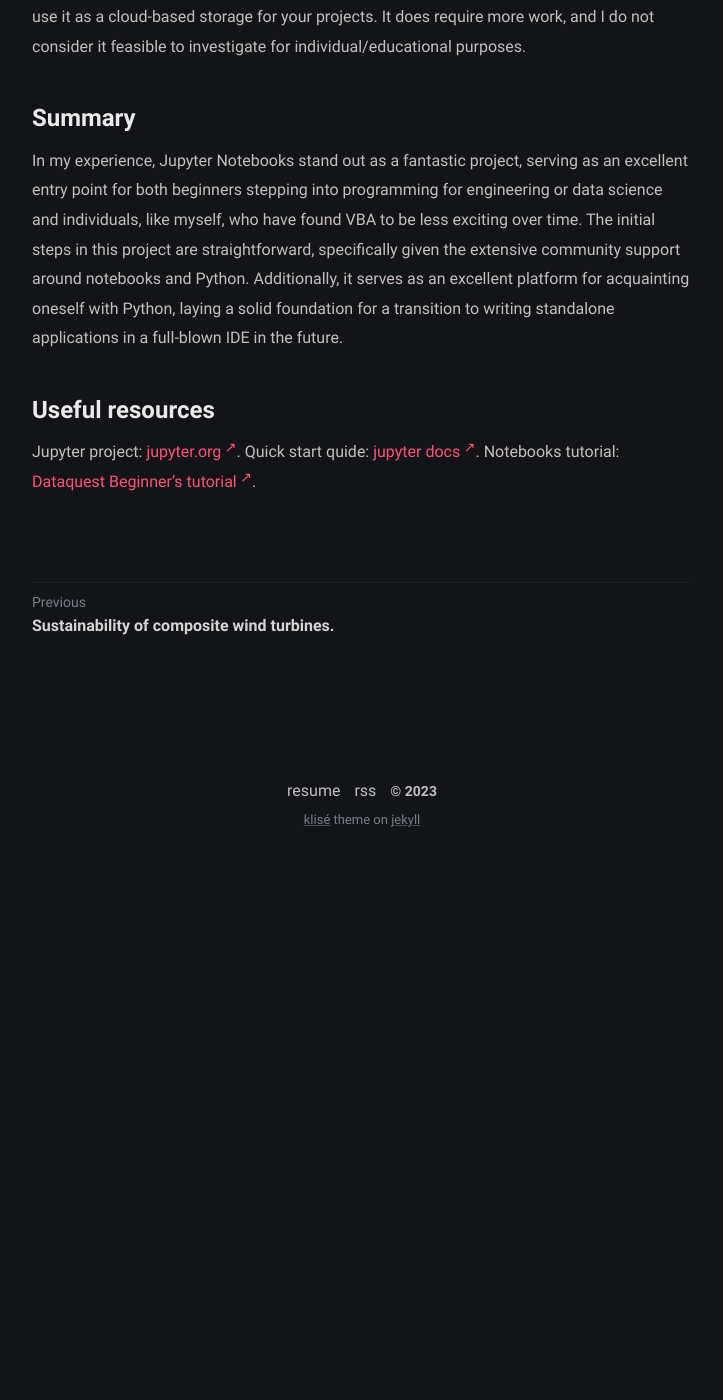
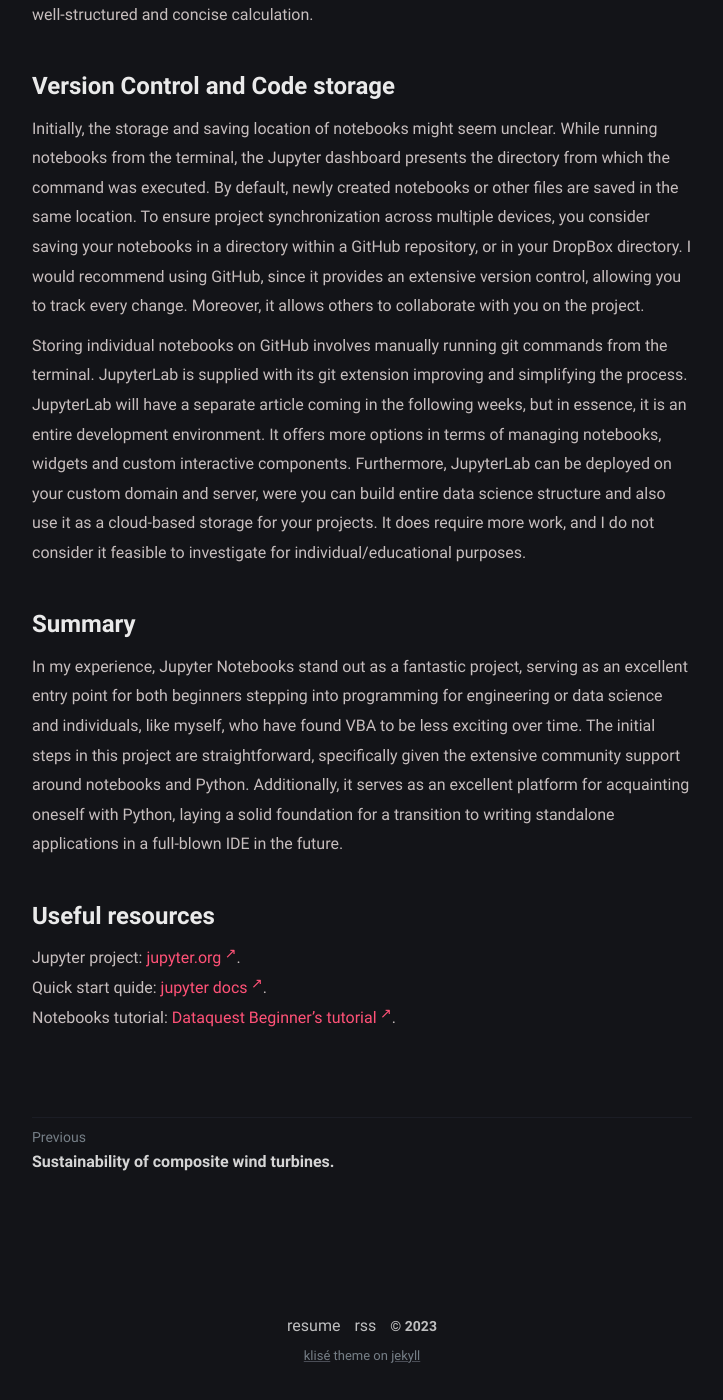
Before and after one commit to furmanp/my-personal-website, a Jekyll site: the page built from _posts/2023-12-16-jupyter-notebooks/2023-12-16-jupyter-notebooks.md, in a window 1280 px wide and 1400 px high, scrolled down 3371 px. Shown: the whole window, without its empty margins (278-1001 px from the left). Built offline with Jekyll 4.4.1, drawn with Linux system fonts in a browser that asks for light colours; before the commit the page ends 4235 px from its top, so only the background shows below that.

Commit message:
article editing

```diff
--- a/_posts/2023-12-16-jupyter-notebooks/2023-12-16-jupyter-notebooks.md
+++ b/_posts/2023-12-16-jupyter-notebooks/2023-12-16-jupyter-notebooks.md
@@ -35,7 +35,7 @@ This will open up a new tab in your browser with an empty notebook prompting you
 Your browser should look as follows:
 
 <center>
-<img src="https://github.com/furmanp/my-personal-website/blob/master/_posts/2024-12-17-jupyter-notebooks/assets/empty-notebook.png?raw=true" width="640" height="248">
+<img src="https://raw.githubusercontent.com/furmanp/my-personal-website/master/_posts/2023-12-16-jupyter-notebooks/assets/empty-notebook.png" width="2502" height="704">
 </center>
 
 # Notebook Interface
@@ -56,7 +56,7 @@ The combination of Python and Markdown cells enables users to create well-format
 are not proficient in programming. A simple example is demonstrated below:
 
 <center>
-<img src="https://github.com/furmanp/my-personal-website/blob/master/_posts/2024-12-17-jupyter-notebooks/assets/example-notebook.png?raw=true" width="640" height="248">
+<img src="https://raw.githubusercontent.com/furmanp/my-personal-website/master/_posts/2023-12-16-jupyter-notebooks/assets/example-notebook.png" width="1223" height="298">
 </center>
 
 Additionally, a function I personally found incredibly convenient, particularly in the early stages of coding, is the flexibility in executing cells.
@@ -92,6 +92,6 @@ engineering or data science and individuals, like myself, who have found VBA to
 laying a solid foundation for a transition to writing standalone applications in a full-blown IDE in the future.
 
 # Useful resources
-Jupyter project: <a href="https://jupyter.org/" target="_blank" rel="noopener">jupyter.org</a>.
-Quick start quide: <a href="https://jupyter-notebook-beginner-guide.readthedocs.io/en/latest/what_is_jupyter.html" target="_blank" rel="noopener">jupyter docs</a>.
-Notebooks tutorial: <a href="https://www.dataquest.io/blog/jupyter-notebook-tutorial/" target="_blank" rel="noopener">Dataquest Beginner's tutorial</a>.
+Jupyter project: <a href="https://jupyter.org/" target="_blank" rel="noopener">jupyter.org</a>. <br>
+Quick start quide: <a href="https://jupyter-notebook-beginner-guide.readthedocs.io/en/latest/what_is_jupyter.html" target="_blank" rel="noopener">jupyter docs</a>. <br>
+Notebooks tutorial: <a href="https://www.dataquest.io/blog/jupyter-notebook-tutorial/" target="_blank" rel="noopener">Dataquest Beginner's tutorial</a>. <br>
```
